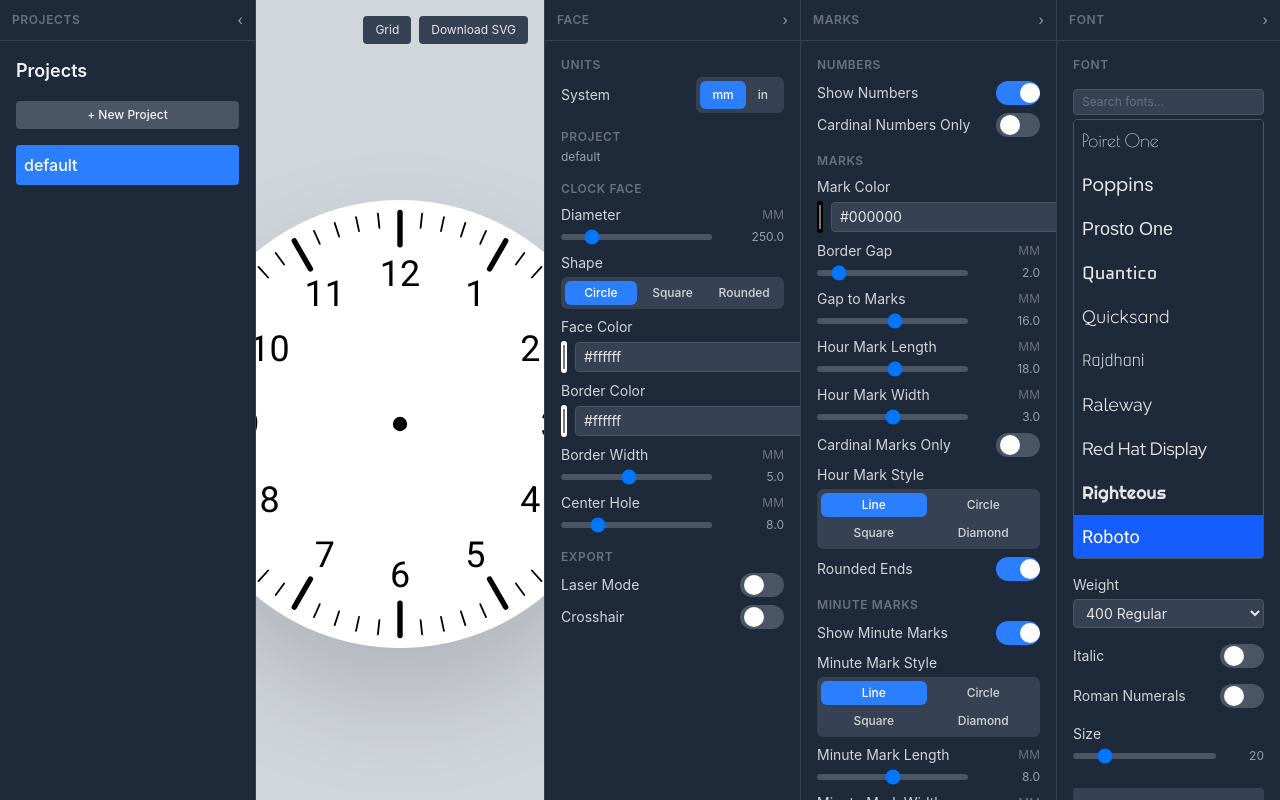
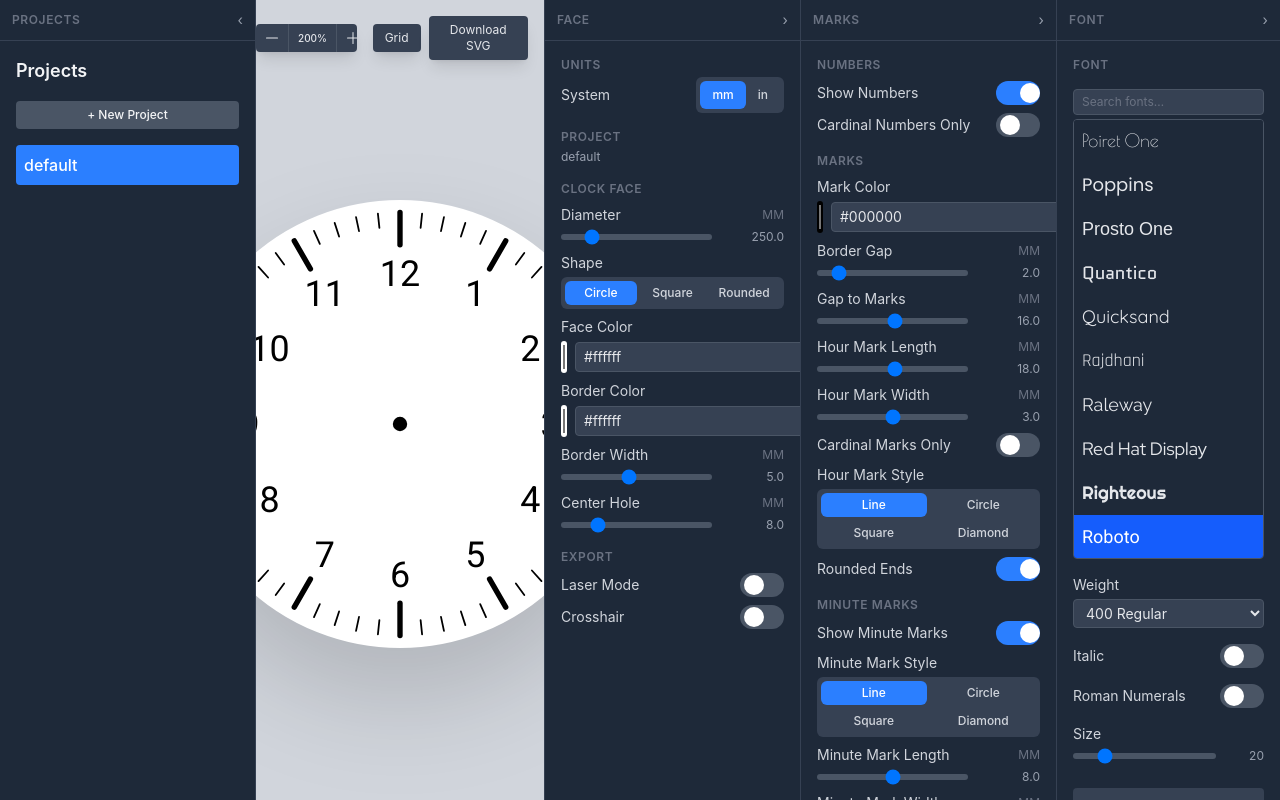
Before and after one commit to darkgumby/clock_face_maker, a React (Vite) app: page / in a window 1280 px wide. Built offline with nearby package versions, Linux system fonts and the light colour scheme; the HTML template or start-up script is replaced by a standard one; a web font is replaced by a local one.

Commit message:
feat(zoom): add zoom buttons and enable mouse wheel on preview area

```diff
--- a/src/components/SvgPreview.tsx
+++ b/src/components/SvgPreview.tsx
@@ -72,7 +72,7 @@ function buildGridSvg(svg: string, unit: UnitPreference = "mm"): string {
 }
 
 export default function SvgPreview({ svgContent, onDownloadSvg, svgError, downloadingFont, unitPreference = "mm" }: SvgPreviewProps) {
-  const { imgRef, scale } = useZoom();
+  const { imgRef, scale, zoomIn, zoomOut, resetZoom } = useZoom();
   const [showGrid, setShowGrid] = useState(false);
   const [fontVersion, setFontVersion] = useState(0);
 
@@ -102,11 +102,39 @@ export default function SvgPreview({ svgContent, onDownloadSvg, svgError, downlo
   return (
     <div className="flex-1 flex flex-col items-stretch bg-gray-300 relative overflow-hidden">
       {/* Toolbar */}
-      <div className="absolute top-4 right-4 z-10 flex gap-2">
+      <div className="absolute top-4 right-4 z-10 flex gap-2 items-center">
+        <div className="flex bg-gray-700 rounded overflow-hidden mr-2 shadow-lg">
+          <button
+            onClick={zoomOut}
+            title="Zoom Out"
+            className="px-2 py-1.5 hover:bg-gray-600 text-gray-200 transition-colors border-r border-gray-600"
+          >
+            <svg xmlns="http://www.w3.org/2000/svg" width="16" height="16" fill="currentColor" viewBox="0 0 16 16">
+              <path fillRule="evenodd" d="M2 8a.5.5 0 0 1 .5-.5h11a.5.5 0 0 1 0 1h-11A.5.5 0 0 1 2 8Z"/>
+            </svg>
+          </button>
+          <button
+            onClick={resetZoom}
+            title="Reset Zoom"
+            className="px-2 py-1.5 hover:bg-gray-600 text-gray-200 text-[10px] font-medium transition-colors border-r border-gray-600 min-w-[48px]"
+          >
+            {Math.round(scale * 100)}%
+          </button>
+          <button
+            onClick={zoomIn}
+            title="Zoom In"
+            className="px-2 py-1.5 hover:bg-gray-600 text-gray-200 transition-colors"
+          >
+            <svg xmlns="http://www.w3.org/2000/svg" width="16" height="16" fill="currentColor" viewBox="0 0 16 16">
+              <path fillRule="evenodd" d="M8 2a.5.5 0 0 1 .5.5v5h5a.5.5 0 0 1 0 1h-5v5a.5.5 0 0 1-1 0v-5h-5a.5.5 0 0 1 0-1h5v-5A.5.5 0 0 1 8 2Z"/>
+            </svg>
+          </button>
+        </div>
+
         <button
           onClick={() => setShowGrid((v) => !v)}
           disabled={!svgContent || !!svgError}
-          className={`px-3 py-1.5 text-xs rounded transition-colors disabled:opacity-40 ${
+          className={`px-3 py-1.5 text-xs rounded transition-colors disabled:opacity-40 shadow-lg ${
             showGrid
               ? "bg-blue-600 hover:bg-blue-500 text-white"
               : "bg-gray-700 hover:bg-gray-600 text-gray-200"
@@ -117,7 +145,7 @@ export default function SvgPreview({ svgContent, onDownloadSvg, svgError, downlo
         <button
           onClick={onDownloadSvg}
           disabled={!svgContent || !!svgError || downloadingFont}
-          className="px-3 py-1.5 text-xs rounded bg-gray-700 hover:bg-gray-600 text-gray-200 disabled:opacity-40 transition-colors"
+          className="px-3 py-1.5 text-xs rounded bg-gray-700 hover:bg-gray-600 text-gray-200 disabled:opacity-40 transition-colors shadow-lg"
         >
           {downloadingFont ? "Embedding font…" : "Download SVG"}
         </button>
@@ -125,6 +153,7 @@ export default function SvgPreview({ svgContent, onDownloadSvg, svgError, downlo
 
       {/* Preview area */}
       <div
+        ref={imgRef}
         className="flex-1 flex items-center justify-center pt-12"
         style={{ overflow: "hidden", position: "relative" }}
       >
@@ -136,7 +165,6 @@ export default function SvgPreview({ svgContent, onDownloadSvg, svgError, downlo
         )}
         {!svgError && svgContent && (
           <div
-            ref={imgRef}
             className="p-8 drop-shadow-2xl"
             style={{
               transform: `scale(${scale})`,
--- a/src/hooks/useZoom.ts
+++ b/src/hooks/useZoom.ts
@@ -33,6 +33,18 @@ export const useZoom = ({
     setState({ scale: newScale });
   }, [state.scale, minScale, maxScale, zoomSpeed]);
 
+  const zoomIn = useCallback(() => {
+    setState(s => ({ scale: Math.min(maxScale, s.scale * 1.2) }));
+  }, [maxScale]);
+
+  const zoomOut = useCallback(() => {
+    setState(s => ({ scale: Math.max(minScale, s.scale / 1.2) }));
+  }, [minScale]);
+
+  const resetZoom = useCallback(() => {
+    setState({ scale: initialScale });
+  }, [initialScale]);
+
   useEffect(() => {
     const imgElement = imgRef.current;
     if (imgElement) {
@@ -46,5 +58,5 @@ export const useZoom = ({
     };
   }, [handleWheel]);
 
-  return { imgRef, scale: state.scale };
+  return { imgRef, scale: state.scale, zoomIn, zoomOut, resetZoom };
 };
```
